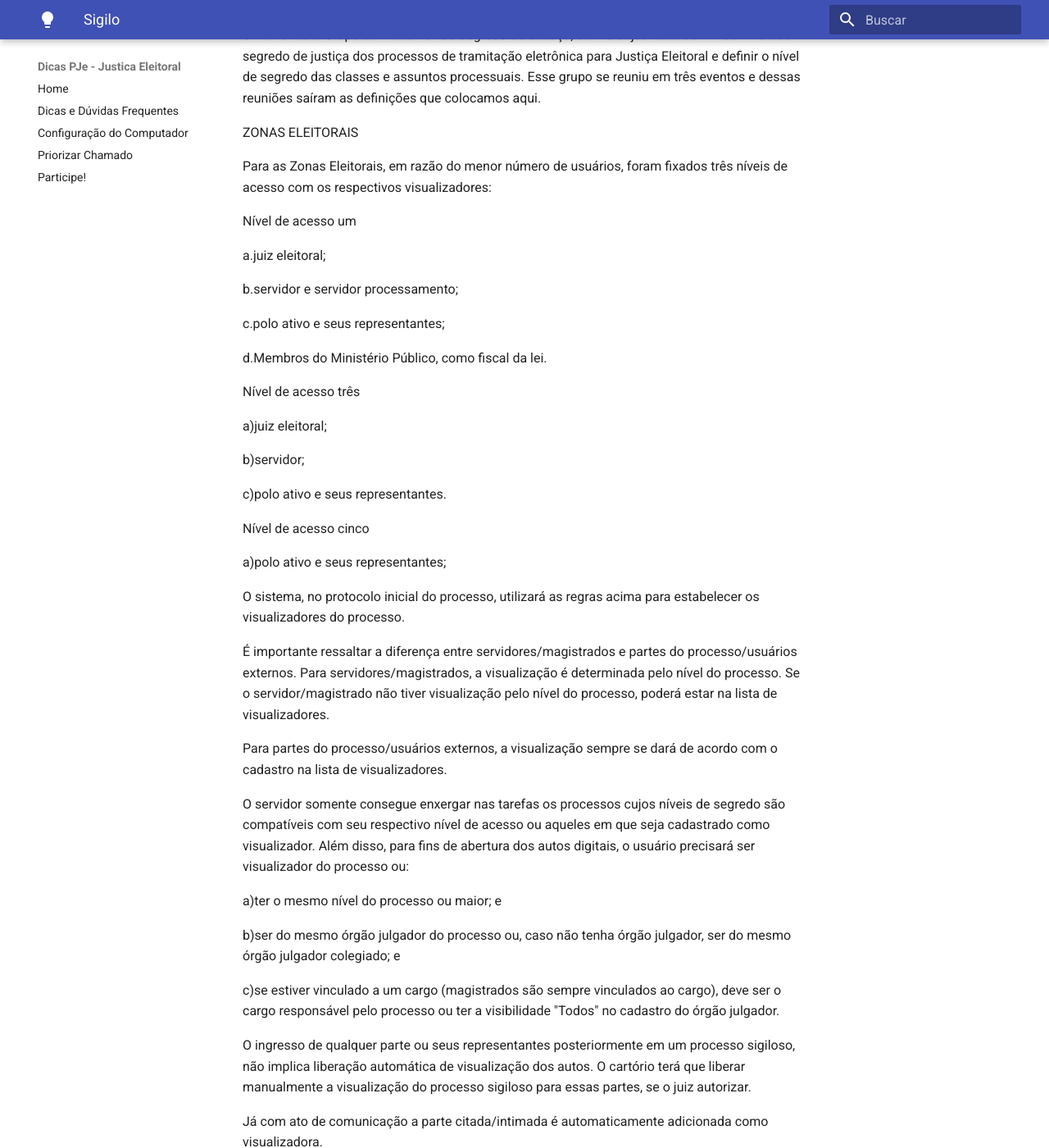
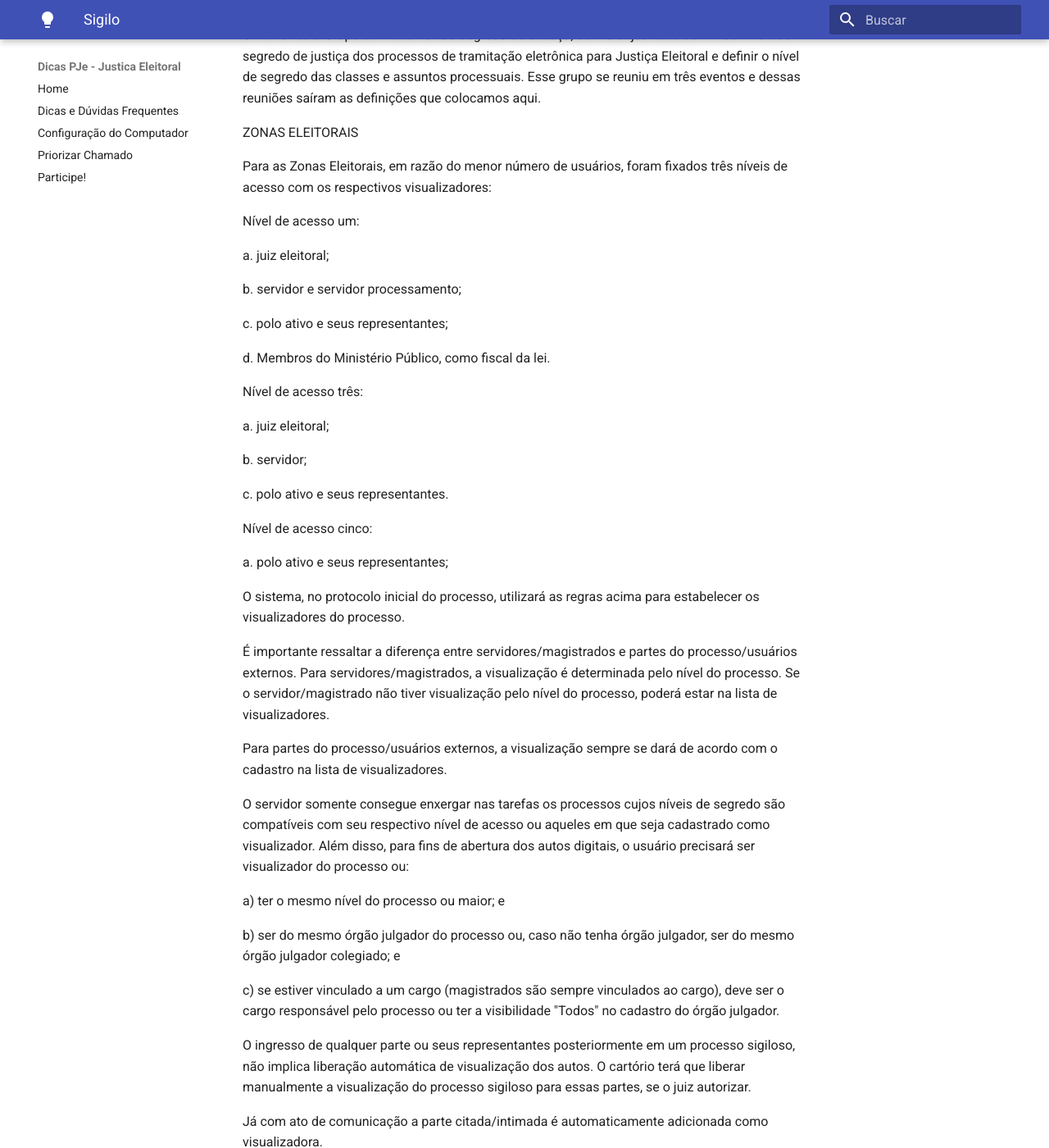
Before and after one commit to PJeJE/dicas_versao_1, an MkDocs documentation site: the page built from docs/sigilo.md, in a window 1280 px wide and 1400 px high, scrolled down 479 px. Shown: the whole window at 82% size. Built offline with MkDocs 1.6.1 and Material for MkDocs 9.7.7, drawn with Linux system fonts in a browser that asks for light colours; nearby versions of some CDN libraries.

```diff
--- a/docs/sigilo.md
+++ b/docs/sigilo.md
@@ -10,29 +10,34 @@ ZONAS ELEITORAIS
 
 Para as Zonas Eleitorais, em razão do menor número de usuários, foram fixados três níveis de acesso com os respectivos visualizadores:
 
-Nível de acesso um
 
-a.juiz eleitoral;
+Nível de acesso um:
 
-b.servidor e servidor processamento;
+a. juiz eleitoral;
 
-c.polo ativo e seus representantes;
+b. servidor e servidor processamento;
 
-d.Membros do Ministério Público, como fiscal da lei.
+c. polo ativo e seus representantes;
+
+d. Membros do Ministério Público, como fiscal da lei.
 
 
-Nível de acesso três
 
-a)juiz eleitoral;
+Nível de acesso três:
 
-b)servidor;
+a. juiz eleitoral;
 
-c)polo ativo e seus representantes.
+b. servidor;
+
+c. polo ativo e seus representantes.
 
 
-Nível de acesso cinco
 
-a)polo ativo e seus representantes;
+Nível de acesso cinco:
+
+a. polo ativo e seus representantes;
+
+
 
 O sistema, no protocolo inicial do processo, utilizará as regras acima para estabelecer os visualizadores do processo.
 
@@ -43,11 +48,11 @@ Para partes do processo/usuários externos, a visualização sempre se dará de
 
 O servidor somente consegue enxergar nas tarefas os processos cujos níveis de segredo são compatíveis com seu respectivo nível de acesso ou aqueles em que seja cadastrado como visualizador.  Além disso, para fins de abertura dos autos digitais, o usuário precisará ser visualizador do processo ou:
 
-a)ter o mesmo nível do processo ou maior; e
+a) ter o mesmo nível do processo ou maior; e
 
-b)ser do mesmo órgão julgador do processo ou, caso não tenha órgão julgador, ser do mesmo órgão julgador colegiado; e
+b) ser do mesmo órgão julgador do processo ou, caso não tenha órgão julgador, ser do mesmo órgão julgador colegiado; e
 
-c)se estiver vinculado a um cargo (magistrados são sempre vinculados ao cargo), deve ser o cargo responsável pelo processo ou ter a visibilidade "Todos" no cadastro do órgão julgador.
+c) se estiver vinculado a um cargo (magistrados são sempre vinculados ao cargo), deve ser o cargo responsável pelo processo ou ter a visibilidade "Todos" no cadastro do órgão julgador.
 
 O ingresso de qualquer parte ou seus representantes posteriormente em um processo sigiloso, não implica liberação automática de visualização dos autos. O cartório terá que liberar manualmente a visualização do processo sigiloso para essas partes, se o juiz autorizar.
 
@@ -56,17 +61,22 @@ Já com ato de comunicação a parte citada/intimada é automaticamente adiciona
 Após uma parte ser adicionada como visualizadora em um processo, a simples alteração do nível de sigilo do processo não fará com que o visualizador não o visualize mais. Se o juiz decide alterar o nível de acesso de 1 para 3, por exemplo, as partes que visualizavam continuarão a visualizar a menos que o servidor retire a visualização.
 Cabe salientar também, que colocar uma parte como sigilosa em um processo significa que essa parte não vai ser vista pelas outras partes, mas ela visualiza o processo normalmente
 
+
 SEGREDO OU SIGILO DE DOCUMENTO
+
 
 O sigilo de documento pode ser solicitado no momento de anexar documentos no protocolo do processo, independentemente de o processo ser ou não sigiloso. Na aba “Incluir petições e documentos”, após digitar e salvar a petição inicial ao adicionar os documentos, o advogado pode clicar no botão “Sigiloso”. Dessa forma, apenas o documento escolhido vai ficar em sigilo até que o magistrado da causa decida se assim o mantém.
 O sigilo de documento também pode ser solicitado sempre que um documento for juntado ao processo, através de indicação em campo próprio. Em toda e qualquer petição poderá ser requerido sigilo para esta ou para documento ou arquivo a ela vinculado. Requerido o sigilo de documento ou arquivo, este permanecerá sigiloso até que o magistrado da causa decida em sentido contrário, de ofício ou a requerimento da parte contrária (http://www.pje.jus.br/wiki/index.php/Regras_de_neg%C3%B3cio#RN455).
 É possível, ainda, conceder acesso ao documento sigiloso, o que ocorre nos autos digitais, opção “Segredo ou Sigilo” – Documentos – Visualizadores (Sinal de +)
 
+
 COMO ATRIBUIR NÍVEIS AOS PROCESSOS
+
 
 A atribuição dos níveis citados acima é realizada somente pelo administrador do sistema no TSE, previamente à entrada do processo no PJe, no item de menu Cadastro de nível de acesso por competência (Configuração – Competência – sigilo) por meio da competência x classe x assunto (O nível de segredo das classes e assuntos processuais foram decididos em reunião do grupo de trabalho).
 
 ![Níveis](img/sigilo1.png)
+
 
 Nesse contexto, é possível existir uma classe processual sem nível específico de sigilo com assunto processual que possua segredo, caso em que o processo terá segredo em razão do assunto processual e não da classe. O inverso também é possível. Assim, a definição do nível de segredo leva em conta a combinação de classe com o assunto processual e com a competência.
 
@@ -75,11 +85,15 @@ Não existindo originariamente sigilo para a competência (competência X classe
 Assim, quando uma classe é considerada pública (prestação de contas, por exemplo), o advogado pode pedir sigilo, indicando durante o peticionamento da inicial, que o processo é sigiloso, marcando na aba “Características”, “Segredo de justiça”, a opção “Sim” e informando o motivo dentre as opções disponíveis. Em seguida, clica novamente no botão “Gravar Sigilo”. O Sistema não poderá recusar a escolha do advogado e atribui nível 1 ao segredo desse processo, até o pedido de sigilo ser apreciado pelo magistrado.
 Ainda que a combinação competência X classe X assunto tenha configurada o nível 5 como padrão, o processo protocolado naquela combinação só será sigiloso se o usuário protocolador assim o solicitar. O sistema, então, atribuirá o nível 5 a esse processo.
 
+
 ALTERAÇÃO DO NÍVEL DE SEGREDO
+
 
 Havendo a necessidade de se alterar o nível de segredo do processo, é necessário acessar o processo e os respectivos autos digitais. No menu ao lado direito, selecionar a opção segredo/sigilo, em seguida opções e alterar o nível de acesso. Esta opção estará disponível para o usuário cujo perfil tenha associado a permissão pje:manipulaSigiloso.
 
+
 ![Alterar nível](img/sigilo2.png)
+
 
 A alteração do nível de acesso será possível independentemente do valor do nível de acesso configurado na competência classe x assunto, e os níveis disponíveis para edição devem estar limitados ao nível do usuário. Caso o processo tenha um nível maior que o do usuário (usuário pode visualizar os níveis porque foi incluído como visualizador), o usuário não poderá alterar o nível do processo.
 
@@ -88,7 +102,9 @@ Vale repetir que a simples alteração do nível de sigilo do processo não far
 Somente aos MAGISTRADOS liberou-se nível de acesso 5. Dessa forma, o processo peticionado na competência específica que gere nível 5 de segredo de justiça, entrará na tarefa “Atribuir visualização de processo”.
 A tarefa servirá para que o magistrado saiba que um processo de segredo 5 foi peticionado e, se desejar, incluir visualizador.
 
+
 COMO O MAGISTRADO ATRIBUI VISUALIZADOR
+
 
 Na tarefa em que o magistrado indica qual servidor poderá visualizar o processo, ele também pode, a qualquer tempo, atribuir visualização para o polo passivo e/ou outra parte que tenha ingressado posteriormente na relação jurídica processual (terceiros interessados, por exemplo).
 Para isso, o magistrado deverá entrar no processo, nos “Autos digitais” => “Segredo ou sigilo” => “Opções” => “Acrescentar visualizador” => “Autorizar pessoa a visualizar processo”. Pesquisa a pessoa com nome ou CPF e clica em concluído. Quadro a quadro abaixo:
@@ -97,7 +113,9 @@ Para isso, o magistrado deverá entrar no processo, nos “Autos digitais” =>
 
 ![Visualizador 1](img/sigilo3.png)
 
+
 ![Visualizador 2](img/sigilo4.png)
+
 
 ![Visualizador 3](img/sigilo5.png)
 
```
